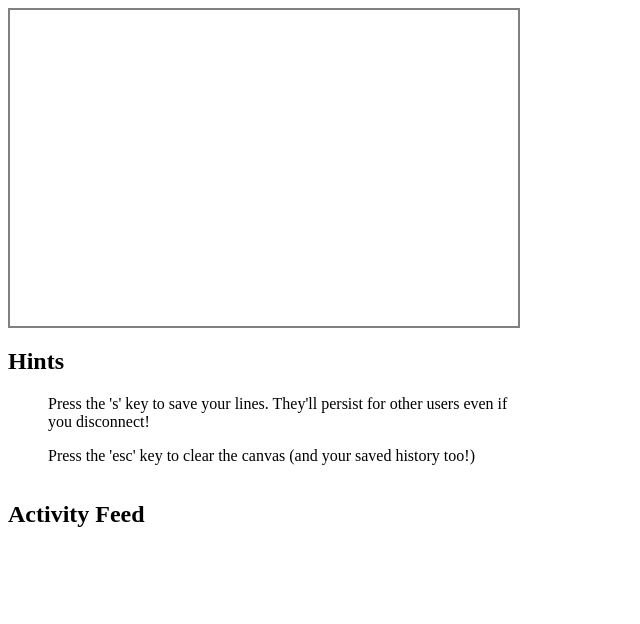
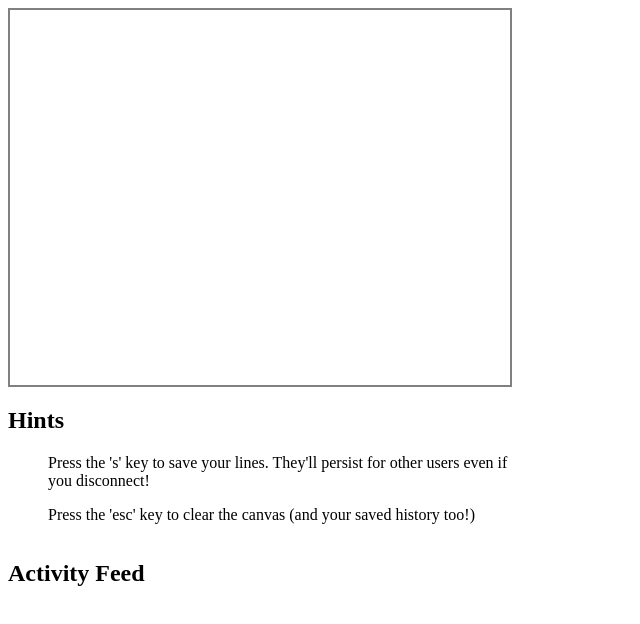
Before and after one commit to SummitPatel/collaborative-canvas, a website: page public/index.html in a window 1280 px wide. Shown: the whole page, without its empty margins (0-640 px from the left). Drawn offline with nearby package versions, Linux system fonts and the light colour scheme; a script that the page names is missing.

Commit message:
fixed issue where canvas wasn't rendering properly, resulting in blurry lines and a mouse offset

```diff
--- a/public/index.html
+++ b/public/index.html
@@ -25,8 +25,6 @@
 
     canvas {
       border: 2px grey solid;
-      height: 20rem;
-      width: 32rem;
     }
 
     ul {
@@ -39,7 +37,7 @@
 <body>
   <!-- Drawing area -->
   <section>
-    <canvas id="canvas"></canvas>
+    <canvas id="canvas" width="500px" height="375px"></canvas>
   </section>
 
 
```
